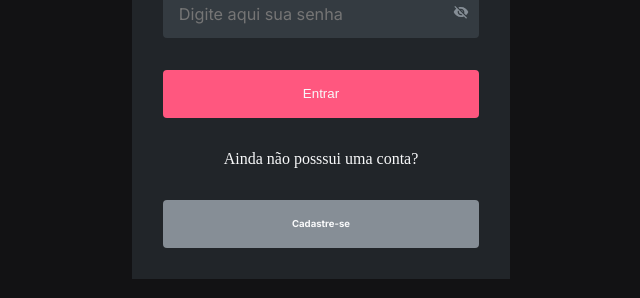
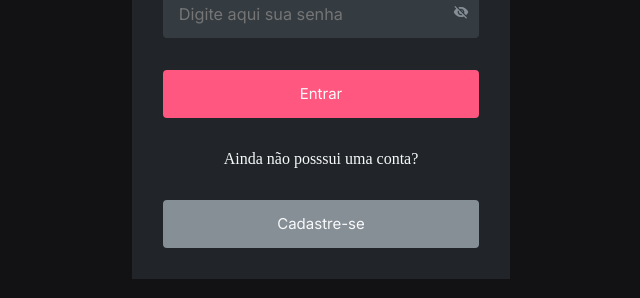
Before and after one commit to Kenzie-Academy-Brasil-Developers/Entrega-Kenzie-hub-Luisfellipe-T18, a React (Vite) app: page / in a window 1280 px wide. Shown: the part 321-619 px from the top of the page, without its empty margins (319-959 px from the left). Built offline with nearby package versions, Linux system fonts and the light colour scheme.

Commit message:
Reentrega 2

```diff
--- a/src/pages/Dashboard/index.jsx
+++ b/src/pages/Dashboard/index.jsx
@@ -20,7 +20,7 @@ export const Dashboard = ({ user, userLogout }) => {
           </div>
           <div className={styles.dashContent}>
             <h2 className="title1">
-              Que pena! EstdashBoxamos em desenvolvimento :(
+              Que pena! Estamos em desenvolvimento :(
             </h2>
             <p className={styles.paragraph}>
               Nossa aplicação está em desenvolvimento, em breve teremos
--- a/src/pages/Login/style.module.scss
+++ b/src/pages/Login/style.module.scss
@@ -32,8 +32,7 @@
     color: var(--grey-0);
     background: var(--grey-1);
     font-family: var(--font-primary);
-    font-weight: 600;
-    font-size: 9.59px;
+    font-size: 15px;
     line-height: 22.73px;
     align-items: center;
     justify-content: center;
@@ -51,6 +50,10 @@
     padding: 0 1.375rem;
     color: var(--grey-0);
     background: var(--color-primary);
+    font-family: var(--font-primary);
+    font-size: 15px;
+    line-height: 22.73px;
+
 }
 
 .btn_primary:hover{
```
